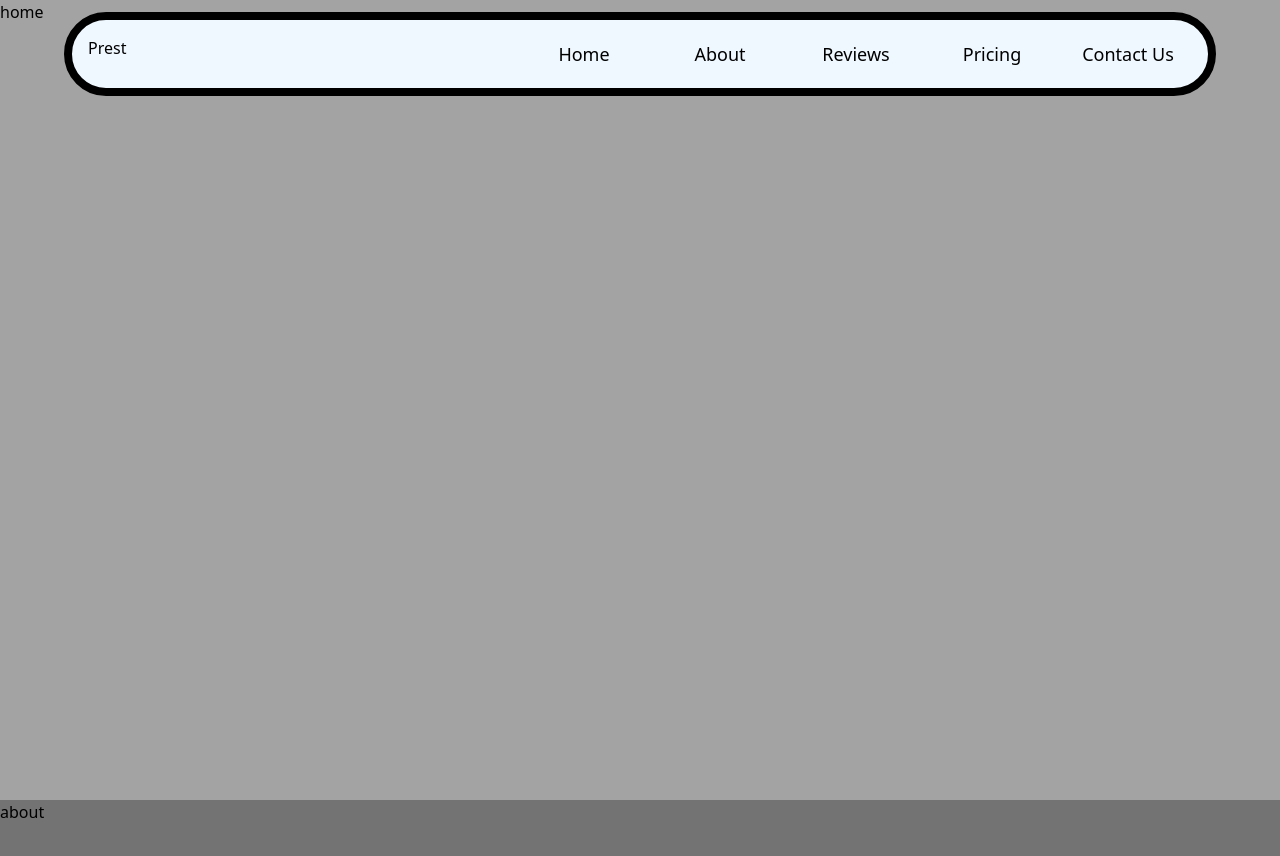
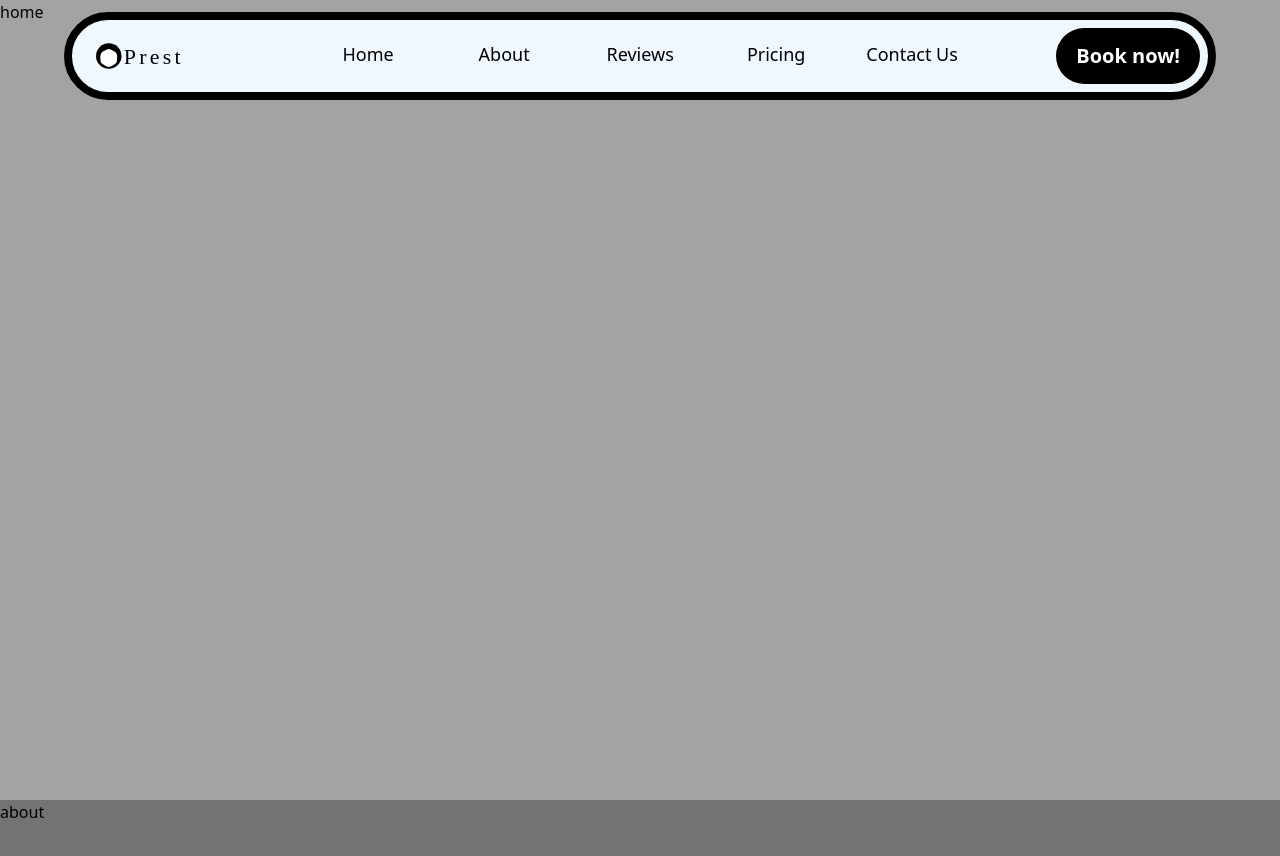
Before and after one commit to itsmefminsaf/Prest, a React (Vite) app: page / in a window 1280 px wide. Shown: the top 856 px of the page. Built offline with nearby package versions, Linux system fonts and the light colour scheme.

Commit message:
logo included

```diff
--- a/package.json
+++ b/package.json
@@ -10,6 +10,7 @@
     "preview": "vite preview"
   },
   "dependencies": {
+    "framer-motion": "^11.11.11",
     "react": "^18.3.1",
     "react-dom": "^18.3.1"
   },
--- a/src/components/Nav.tsx
+++ b/src/components/Nav.tsx
@@ -1,8 +1,12 @@
+import logo from "../assets/logo.svg";
+
 const Nav = () => {
   return (
-    <nav className="fixed left-[5%] top-3 z-50 flex w-[90%] justify-between rounded-full border-8 border-black bg-aliceblue p-4">
-      <div className="">Prest</div>
-      <ul className="flex flex-col justify-around gap-2 md:flex-row">
+    <nav className="fixed left-[5%] top-3 z-50 flex w-[90%] justify-between rounded-full border-8 border-black bg-aliceblue p-2">
+      <div className="relative h-14 w-36">
+        <img src={logo} alt="logo" className="absolute h-full w-full" />
+      </div>
+      <ul className="m-2 flex flex-col justify-around gap-2 md:flex-row">
         <li className="li-item">
           <a href="#home">Home</a>
         </li>
@@ -19,6 +23,9 @@ const Nav = () => {
           <a href="#contact">Contact Us</a>
         </li>
       </ul>
+      <button className="rounded-full border-cyan-500 bg-black px-5 py-1 text-xl font-extrabold text-white hover:rounded-l-none hover:border-l-4 hover:pr-8">
+        Book now!
+      </button>
     </nav>
   );
 };
```
Also changed, not shown: src/assets/logo.svg (added), 1 other file (tests, documents, lock files or other folders).
